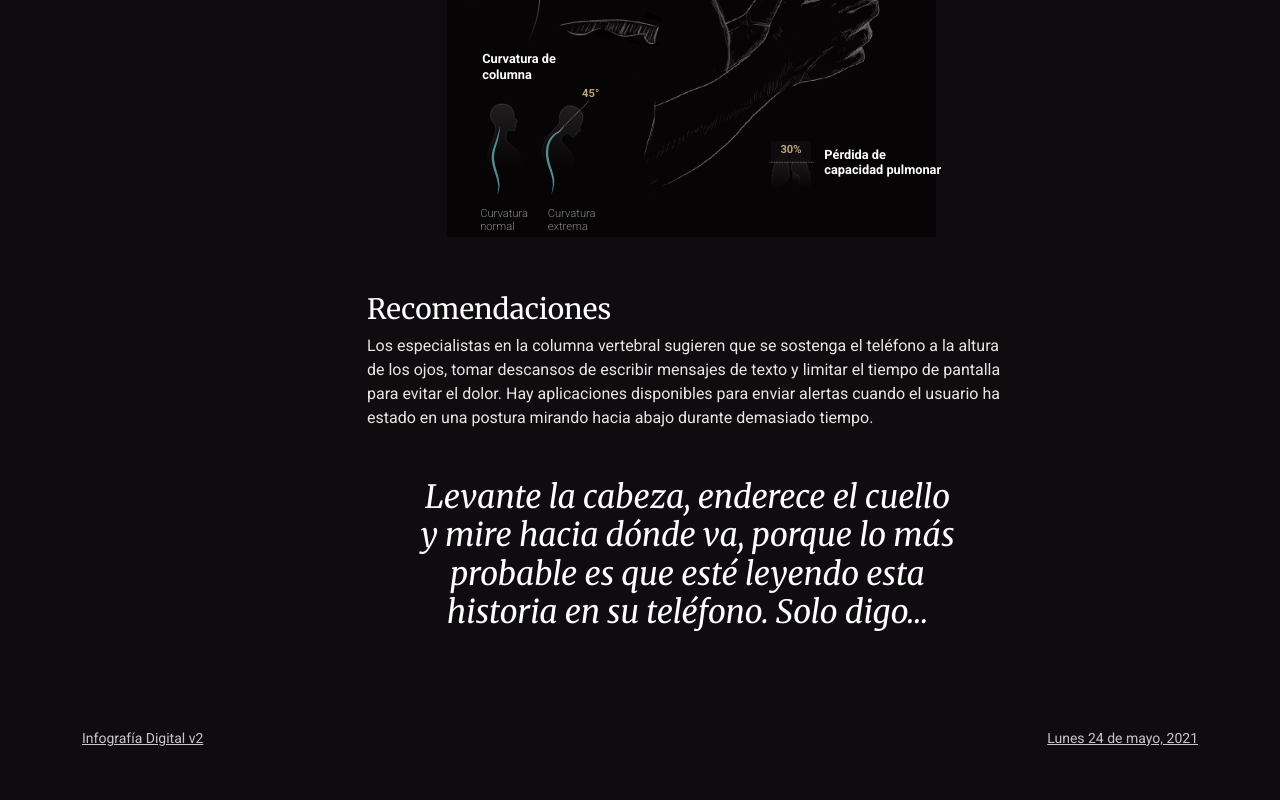
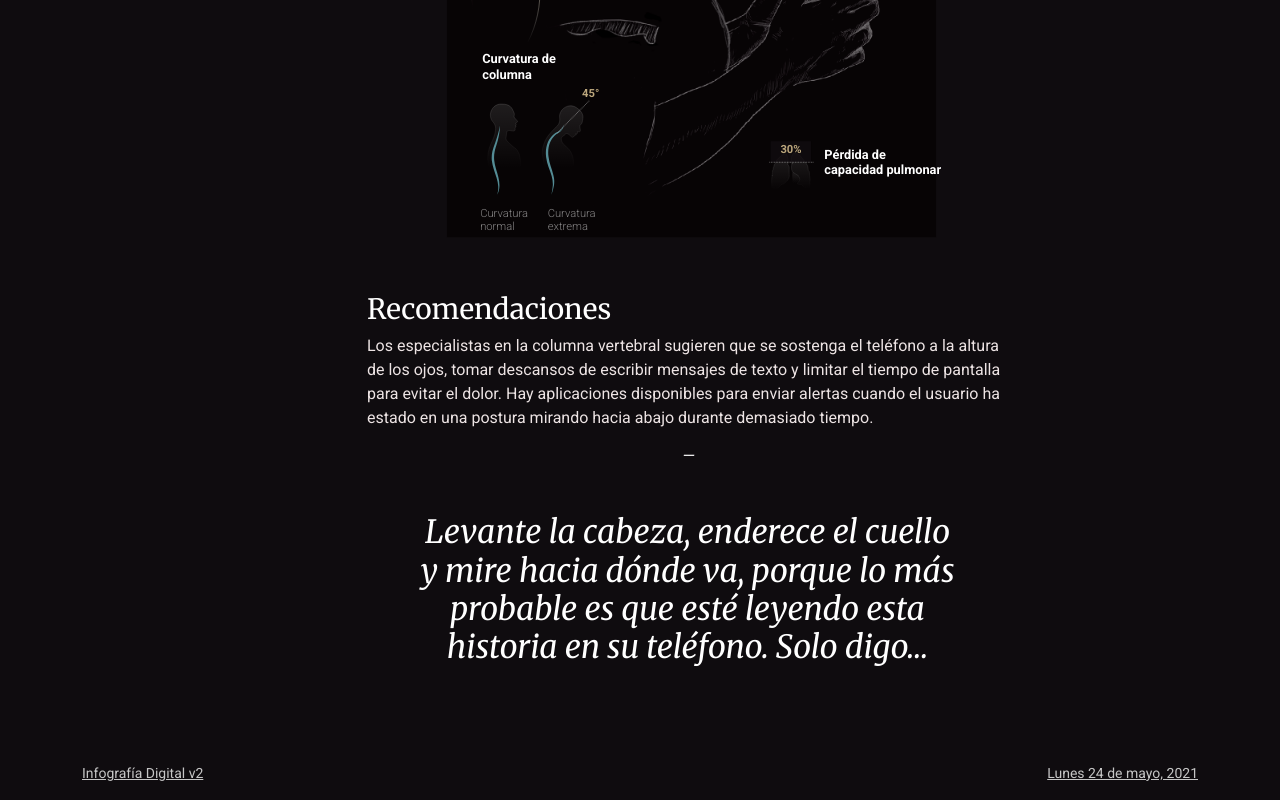
Before and after one commit to CoteSoto/Infograf-a-digital-11, a plain HTML site: page index.html in a window 1280 px wide. Shown: the part 2402-3202 px from the top of the page. Before the commit the page ends 3167 px from the top, so only its background shows below. Drawn offline with nearby package versions, Linux system fonts and the light colour scheme; a script that the page names is missing; files whose address does not match are found by name.

Commit message:
Update index.html

```diff
--- a/index.html
+++ b/index.html
@@ -594,7 +594,9 @@ l-2.44,2.44l-1.08-3.03c0,0,2.17-1.3,2.17-4.28c0-2.98-0.33-6.6-0.33-10.94c0-2.95-
                     <p>
                         Los especialistas en la columna vertebral sugieren que se sostenga el teléfono a la altura de los ojos, tomar descansos de escribir mensajes de texto y limitar el tiempo de pantalla para evitar el dolor. Hay aplicaciones disponibles para enviar alertas cuando el usuario ha estado en una postura mirando hacia abajo durante demasiado tiempo.
                     </p>
-
+                    <div class="col-11 col-sm-10 col-md-9 col-lg-8 col-xl-7 mx-auto">
+                            <p style="text-align: center"> <H4 align=center>—<h4></p>
+                        </div>
                     <h2 class="m-5">Levante la cabeza, enderece el cuello y mire hacia dónde va, porque lo más probable es que esté leyendo esta historia en su teléfono. Solo digo…</h2>
                 </div>
                 <div class="col-sm-2">
```
